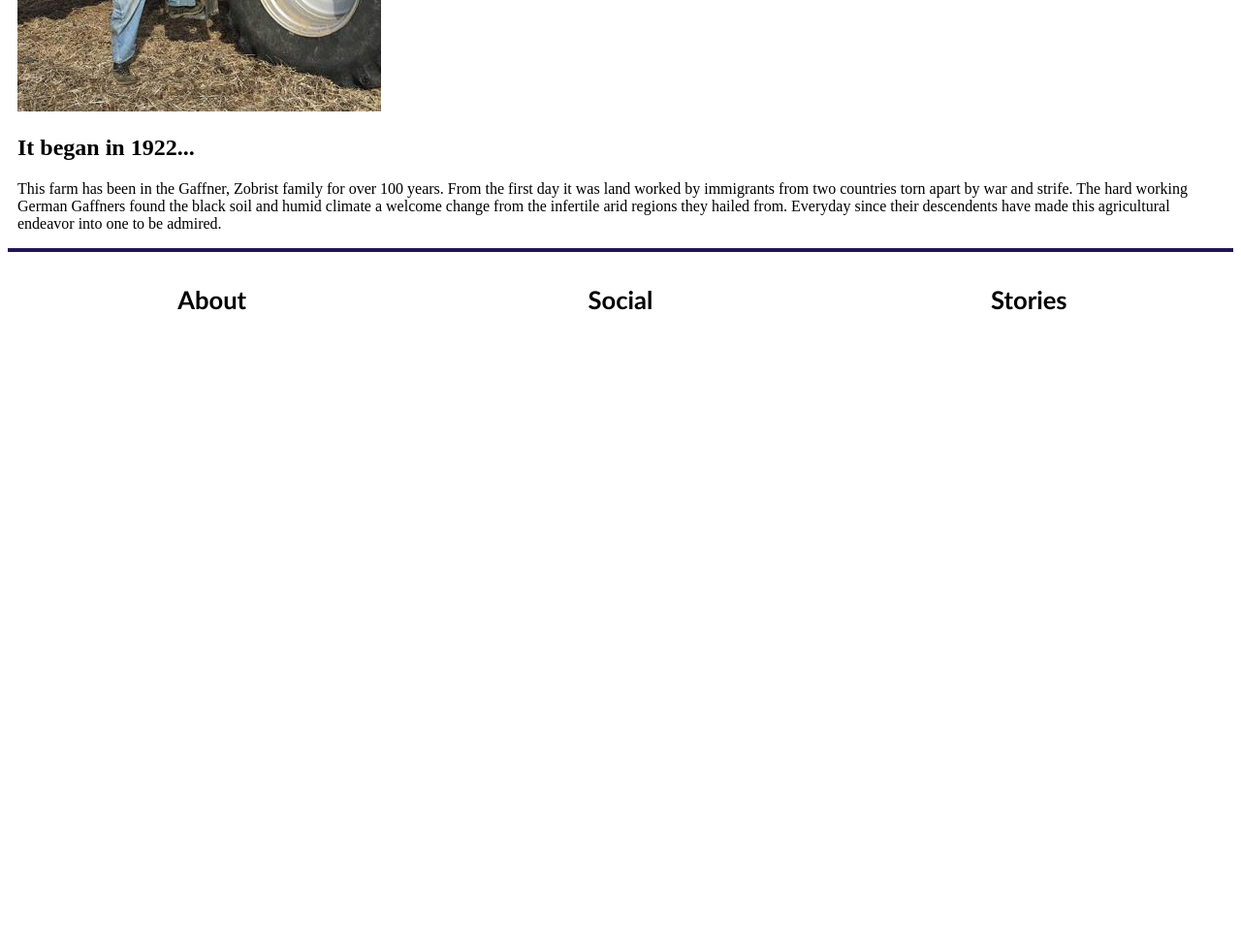
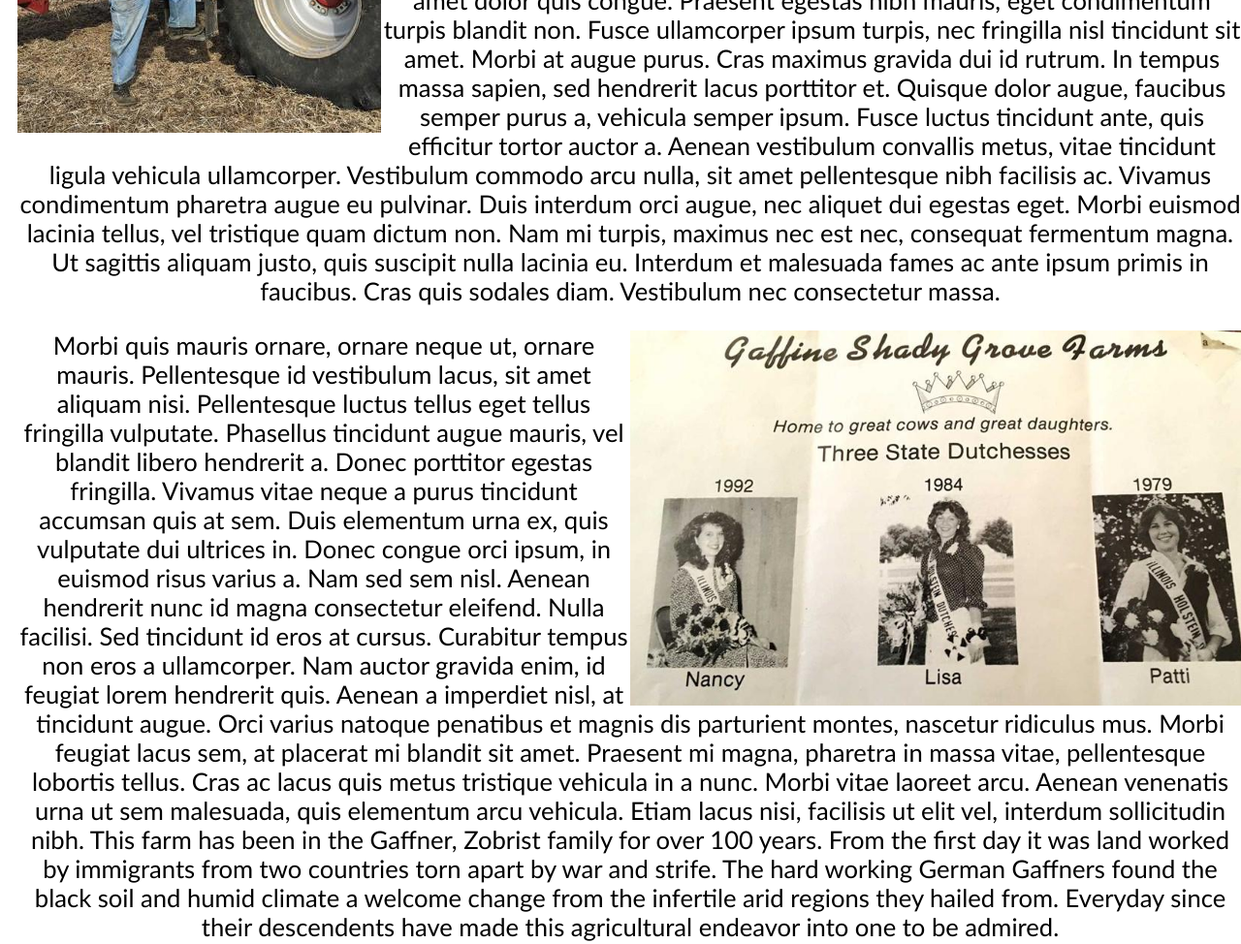
Before and after one commit to Nephi1ium/gaffineFarmsJS-ONLY, a website with bundled scripts: page html/mainpage.html in a window 1280 px wide. Shown: the part 1400-2374 px from the top of the page at 97% size. Before the commit the page ends 1766 px from the top, so only its background shows below. Built offline with nearby package versions, Linux system fonts and the light colour scheme.

Commit message:
added staggered formatting to the main section

```diff
--- a/css/main.css
+++ b/css/main.css
@@ -58,3 +58,28 @@ height: auto;
 .mainContent {
     margin: 10px;
 }
+
+
+
+#mainContent{
+    font-size: 2vmax;
+    font-family: 'Gill Sans', 'Gill Sans MT', Calibri, 'Trebuchet MS', sans-serif;
+    width: 100%;
+    height: auto;
+    text-align: center;
+
+}
+
+#photoOne {
+float: left;
+}
+
+#photoTwo {
+    float: right;
+    max-width: 50%;
+    max-height: auto;
+}
+
+#paragraph {
+    text-align: justify;
+}
--- a/js/mainBodyComponent.js
+++ b/js/mainBodyComponent.js
@@ -2,15 +2,31 @@
 function deployMainBody (){
     const mainBodyItem =
 `
-<main class="mainContent">
-<img class="photoOne" src="../src/images/3gengaffnermen.jpg">
-<h2 class="Bodytitle">It began in 1922...</h2>
-<p class="paragraph">This farm has been in the Gaffner, Zobrist family for over 100 years. From the first day
+<main id="mainContent" class="mainContent">
+<img class="photoOne" id="photoOne" src="../src/images/3gengaffnermen.jpg">
+<h2 id="Bodytitle" class="Bodytitle">It began in 1922...</h2>
+<p class="paragraph" id="mainParagraph">
+Lorem ipsum dolor sit amet, consectetur adipiscing elit. Fusce posuere, ante eu porttitor consectetur, nisi metus scelerisque elit, ac sodales massa odio id lacus. Donec euismod tincidunt enim, ac hendrerit purus accumsan in. Pellentesque habitant morbi tristique senectus et netus et malesuada fames ac turpis egestas. Suspendisse ut placerat leo. Praesent lacinia ullamcorper tellus et venenatis. Phasellus pharetra turpis at ex aliquam placerat. Sed aliquam dignissim lectus vitae ultrices.
+
+Donec eu iaculis orci, nec ornare diam. Vestibulum ante ipsum primis in faucibus orci luctus et ultrices posuere cubilia curae; Donec a orci mattis, finibus erat venenatis, ornare nibh. Sed vulputate sit amet dolor quis congue. Praesent egestas nibh mauris, eget condimentum turpis blandit non. Fusce ullamcorper ipsum turpis, nec fringilla nisl tincidunt sit amet. Morbi at augue purus. Cras maximus gravida dui id rutrum. In tempus massa sapien, sed hendrerit lacus porttitor et. Quisque dolor augue, faucibus semper purus a, vehicula semper ipsum. Fusce luctus tincidunt ante, quis efficitur tortor auctor a. Aenean vestibulum convallis metus, vitae tincidunt ligula vehicula ullamcorper.
+
+Vestibulum commodo arcu nulla, sit amet pellentesque nibh facilisis ac. Vivamus condimentum pharetra augue eu pulvinar. Duis interdum orci augue, nec aliquet dui egestas eget. Morbi euismod lacinia tellus, vel tristique quam dictum non. Nam mi turpis, maximus nec est nec, consequat fermentum magna. Ut sagittis aliquam justo, quis suscipit nulla lacinia eu. Interdum et malesuada fames ac ante ipsum primis in faucibus. Cras quis sodales diam. Vestibulum nec consectetur massa.
+</p>
+<img id="photoTwo" class="photoTwo" src="../src/images/gaffner girls dutchesses.jpg">
+<p class="paragraph">
+Morbi quis mauris ornare, ornare neque ut, ornare mauris. Pellentesque id vestibulum lacus, sit amet aliquam nisi. Pellentesque luctus tellus eget tellus fringilla vulputate. Phasellus tincidunt augue mauris, vel blandit libero hendrerit a. Donec porttitor egestas fringilla. Vivamus vitae neque a purus tincidunt accumsan quis at sem. Duis elementum urna ex, quis vulputate dui ultrices in. Donec congue orci ipsum, in euismod risus varius a. Nam sed sem nisl. Aenean hendrerit nunc id magna consectetur eleifend. Nulla facilisi. Sed tincidunt id eros at cursus. Curabitur tempus non eros a ullamcorper. Nam auctor gravida enim, id feugiat lorem hendrerit quis.
+
+Aenean a imperdiet nisl, at tincidunt augue. Orci varius natoque penatibus et magnis dis parturient montes, nascetur ridiculus mus. Morbi feugiat lacus sem, at placerat mi blandit sit amet. Praesent mi magna, pharetra in massa vitae, pellentesque lobortis tellus. Cras ac lacus quis metus tristique vehicula in a nunc. Morbi vitae laoreet arcu. Aenean venenatis urna ut sem malesuada, quis elementum arcu vehicula. Etiam lacus nisi, facilisis ut elit vel, interdum sollicitudin nibh.
+
+This farm has been in the Gaffner, Zobrist family for over 100 years. From the first day
 it was land worked by immigrants from two countries torn apart by war and strife. The hard working
 German Gaffners found the black soil and humid climate a welcome change from the infertile arid regions they
 hailed from. Everyday since their descendents have made this agricultural endeavor into one to be
-admired. </p>
-</main>`;
+admired.
+</p>
+
+</main>
+`;
 document.getElementById("mainContent").innerHTML = mainBodyItem;
 
 }
```
